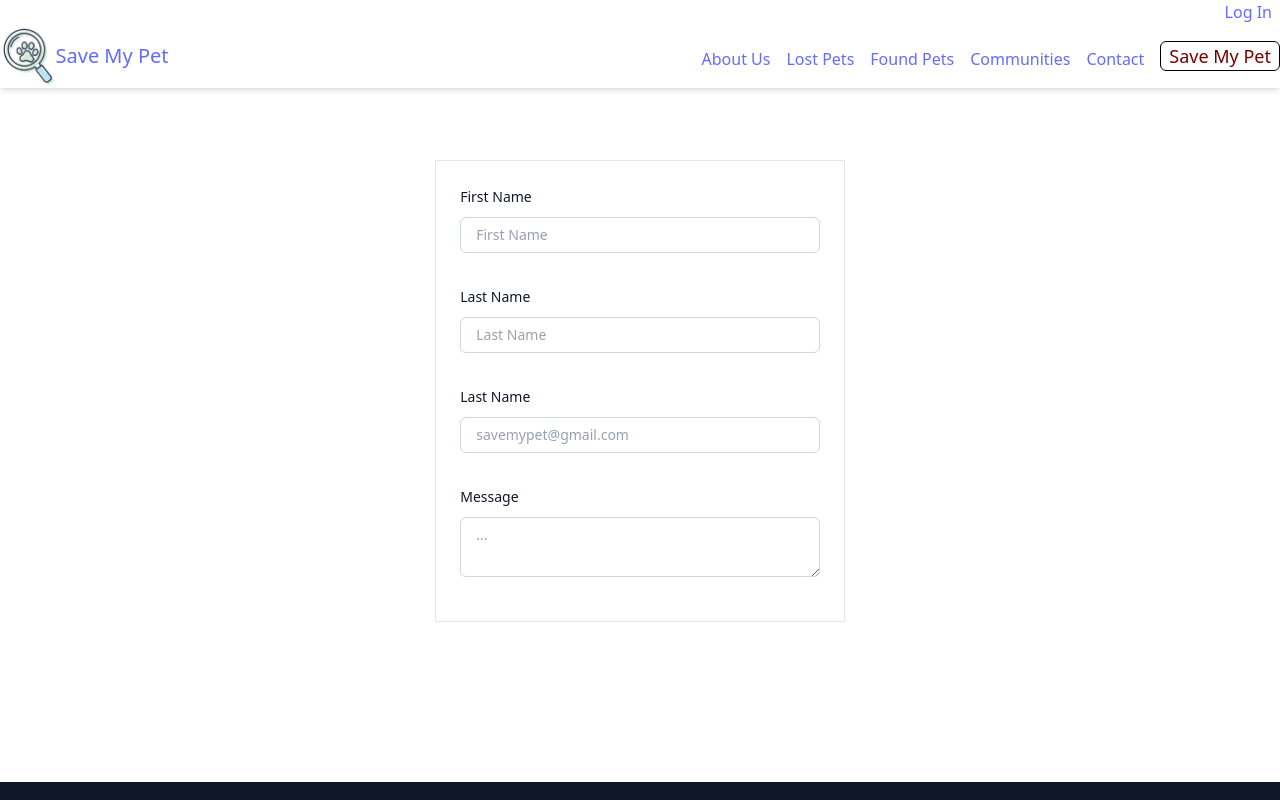
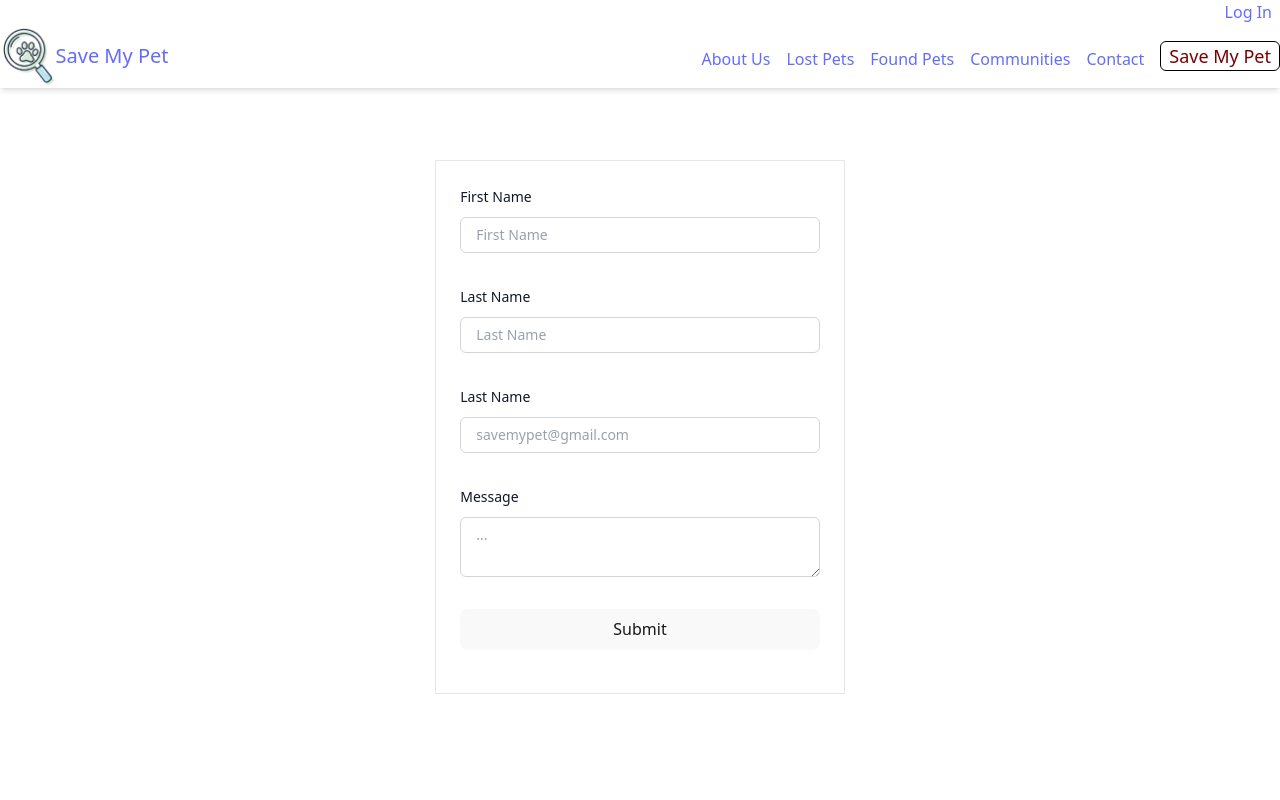
Before and after one commit to henrytan0705/Save-My-Pet, a React (Vite) app in the folder frontend/: page /contact in a window 1280 px wide. Shown: the top 800 px of the page. Built offline with nearby package versions, Linux system fonts and the light colour scheme.

Commit message:
Add missing submit button

```diff
--- a/frontend/src/pages/Contact.jsx
+++ b/frontend/src/pages/Contact.jsx
@@ -1,5 +1,5 @@
 import React from "react";
-import Hero from "../components/hero";
+// import Hero from "../components/hero";
 
 const ContactPage = () => {
   return (
@@ -97,6 +97,8 @@ const ContactPage = () => {
                   </div>
                 </div>
               </div>
+
+              <button className="btn">Submit</button>
             </div>
           </div>
         </div>
```
